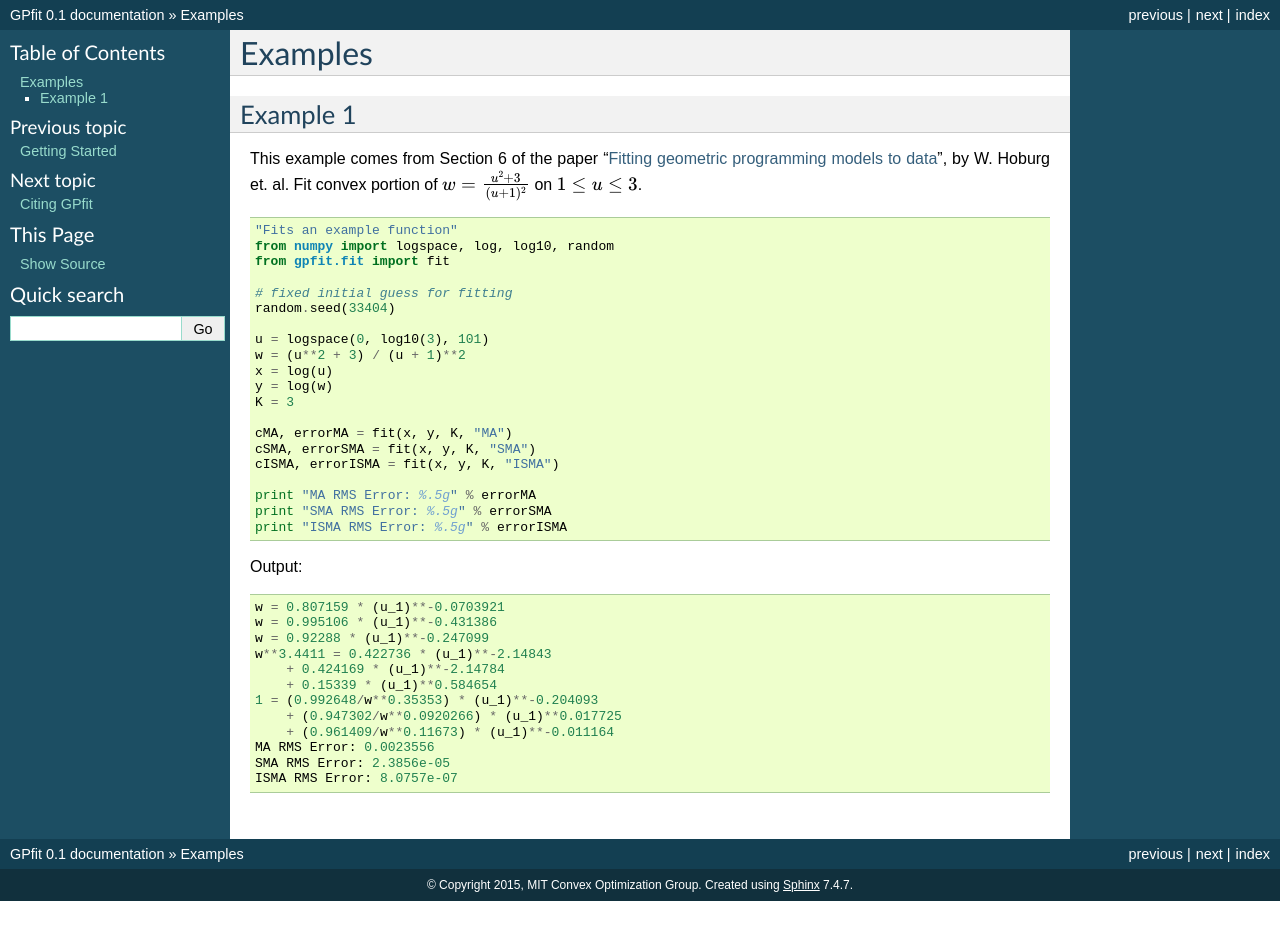
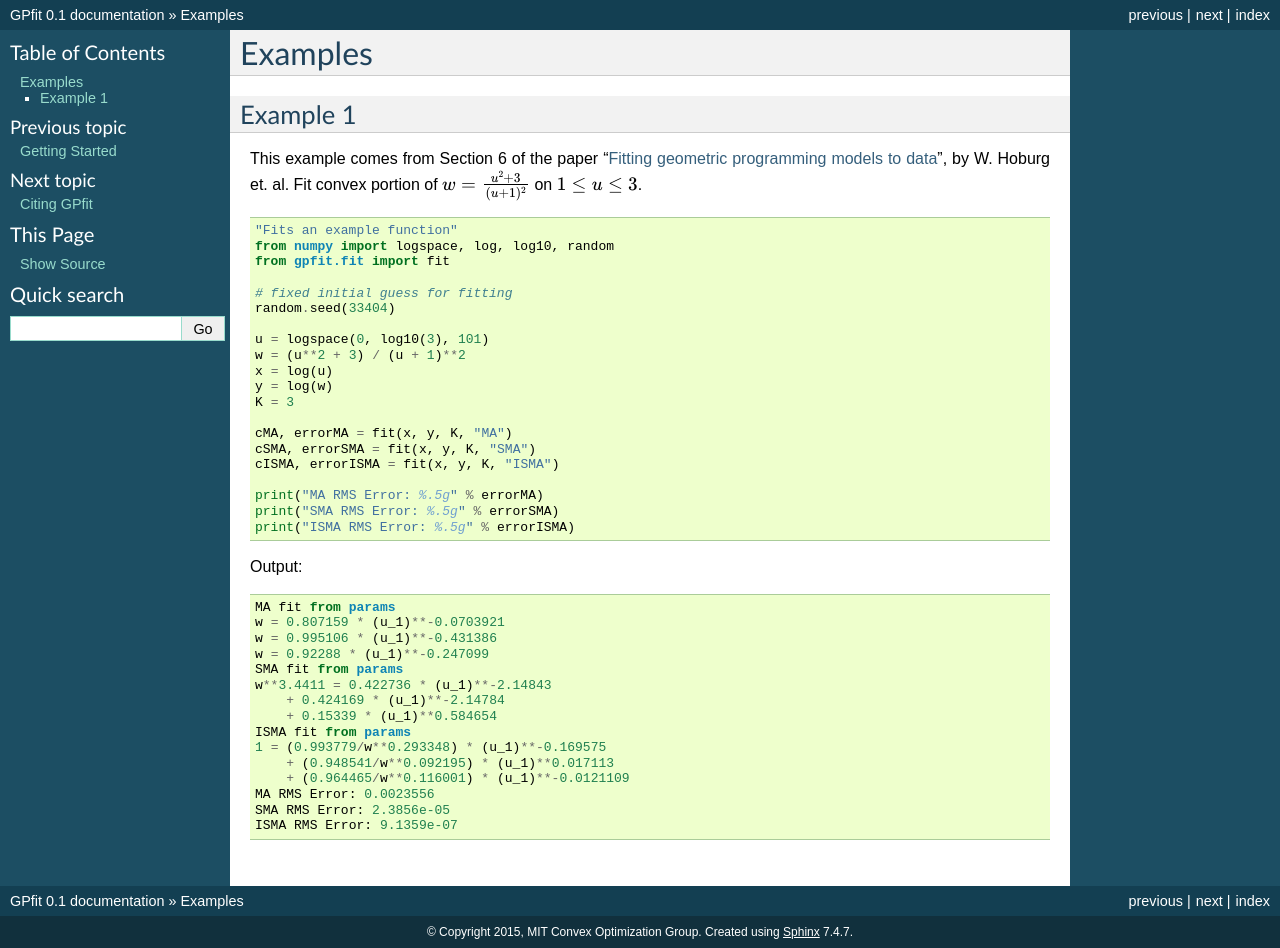
Before and after one commit to convexengineering/gpfit, a Sphinx documentation site: the page built from docs/source/examples.rst, in a window 1280 px wide. Built offline with Sphinx 7.4.7, drawn with Linux system fonts in a browser that asks for light colours; before the commit the page ends 901 px from its top, so only the background shows below that.

Commit message:
starting on py3

```diff
--- a/docs/source/conf.py
+++ b/docs/source/conf.py
@@ -19,7 +19,7 @@ import os
 # add these directories to sys.path here. If the directory is relative to the
 # documentation root, use os.path.abspath to make it absolute, like shown here.
 sys.path.insert(0, os.path.abspath('../..'))
-print sys.path
+print(sys.path)
 
 # -- General configuration ------------------------------------------------
 
--- a/docs/source/examples/hoburgabbeel_ex6_1.py
+++ b/docs/source/examples/hoburgabbeel_ex6_1.py
@@ -15,6 +15,6 @@ cMA, errorMA = fit(x, y, K, "MA")
 cSMA, errorSMA = fit(x, y, K, "SMA")
 cISMA, errorISMA = fit(x, y, K, "ISMA")
 
-print "MA RMS Error: %.5g" % errorMA
-print "SMA RMS Error: %.5g" % errorSMA
-print "ISMA RMS Error: %.5g" % errorISMA
+print("MA RMS Error: %.5g" % errorMA)
+print("SMA RMS Error: %.5g" % errorSMA)
+print("ISMA RMS Error: %.5g" % errorISMA)
--- a/docs/source/examples/hoburgabbeel_ex6_1_output.txt
+++ b/docs/source/examples/hoburgabbeel_ex6_1_output.txt
@@ -1,12 +1,15 @@
+MA fit from params
 w = 0.807159 * (u_1)**-0.0703921
 w = 0.995106 * (u_1)**-0.431386
 w = 0.92288 * (u_1)**-0.247099
+SMA fit from params
 w**3.4411 = 0.422736 * (u_1)**-2.14843
     + 0.424169 * (u_1)**-2.14784
     + 0.15339 * (u_1)**0.584654
-1 = (0.992648/w**0.35353) * (u_1)**-0.204093
-    + (0.947302/w**0.0920266) * (u_1)**0.017725
-    + (0.961409/w**0.11673) * (u_1)**-0.011164
+ISMA fit from params
+1 = (0.993779/w**0.293348) * (u_1)**-0.169575
+    + (0.948541/w**0.092195) * (u_1)**0.017113
+    + (0.964465/w**0.116001) * (u_1)**-0.0121109
 MA RMS Error: 0.0023556
 SMA RMS Error: 2.3856e-05
-ISMA RMS Error: 8.0757e-07
+ISMA RMS Error: 9.1359e-07
```
Also changed, not shown: 4 other files.
